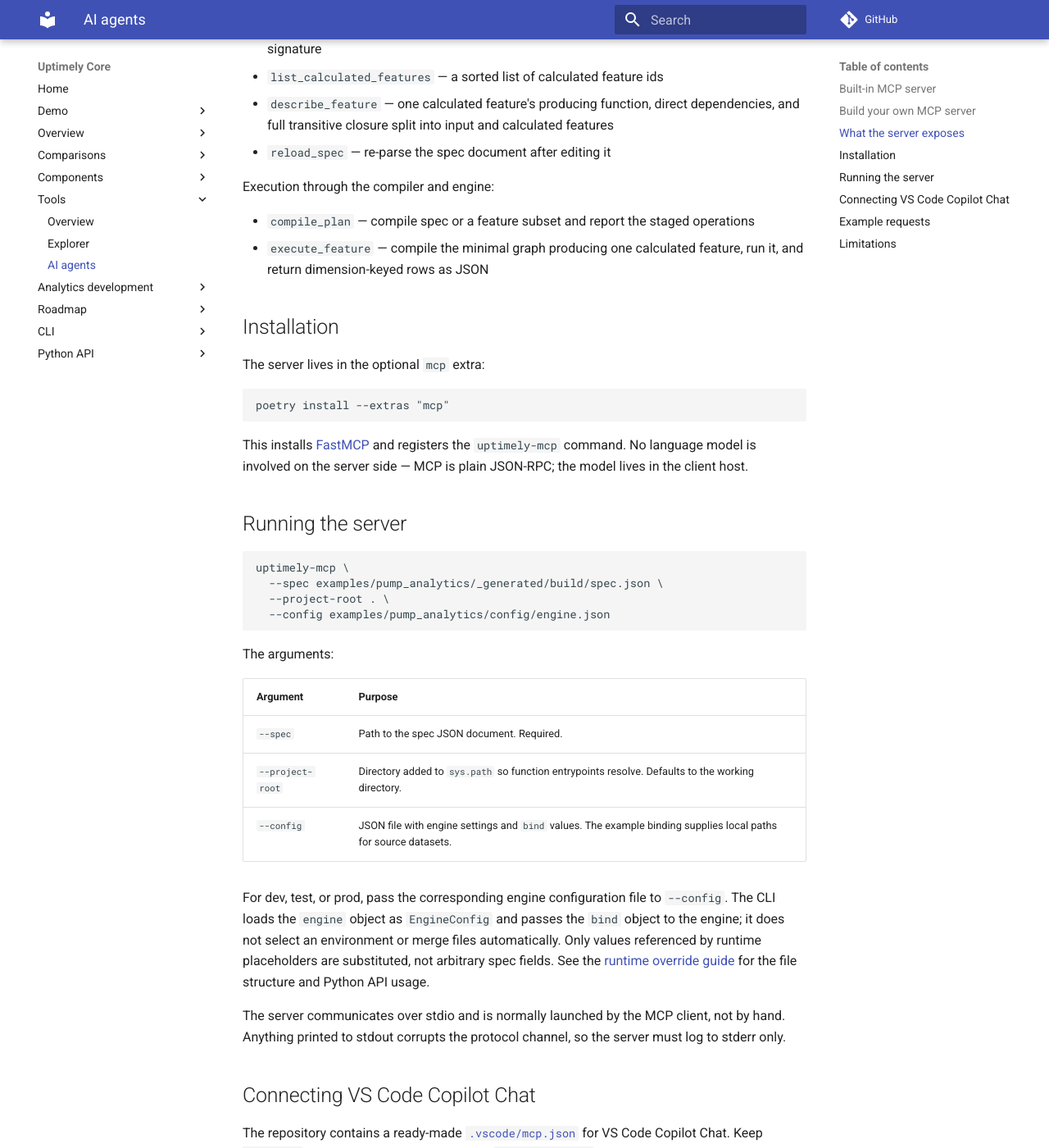
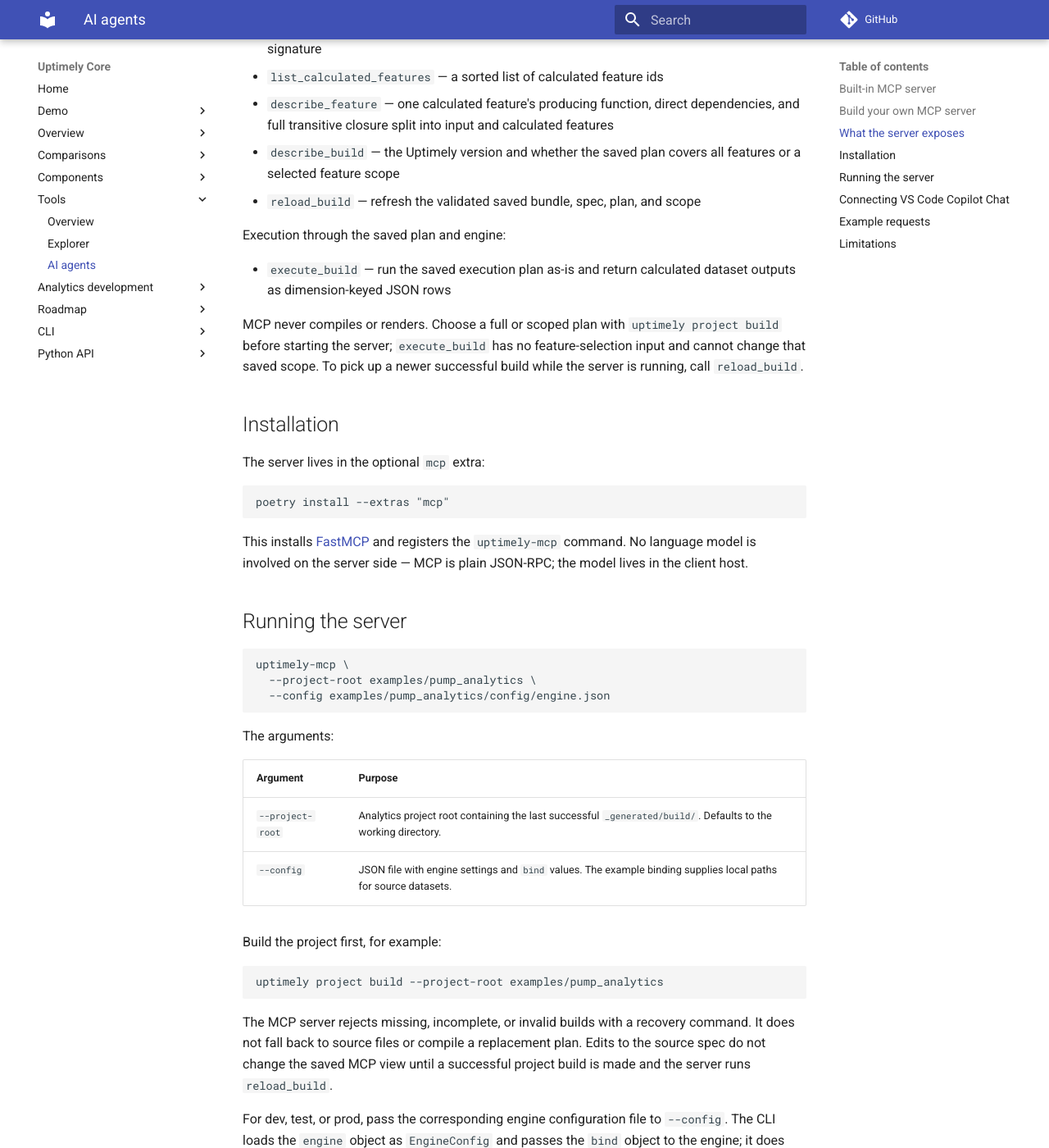
Before and after one commit to uptimely-ai/uptimely-core, an MkDocs documentation site: the page built from docs/tools/ai.md, in a window 1280 px wide and 1400 px high, scrolled down 887 px. Shown: the whole window at 82% size. Built offline with MkDocs 1.6.1 and Material for MkDocs 9.7.7, drawn with Linux system fonts in a browser that asks for light colours; comment, search, counter and statistics services are not loaded; some of the changed text lies outside the part shown.

Commit message:
Execute validated saved builds in MCP

````diff
--- a/docs/tools/ai.md
+++ b/docs/tools/ai.md
@@ -12,8 +12,8 @@ artifacts an agent can read are the ones the compiler and engine consume.
 
 The package ships a basic [MCP](https://modelcontextprotocol.io) server that exposes
 these capabilities as agent tools. Once connected, assistants such as VS Code
-Copilot Chat can inspect spec, explain catalog functions, compile
-plans, and execute individual calculated features conversationally.
+Copilot Chat can inspect the saved spec and execution scope, explain catalog
+functions, and run the saved plan conversationally.
 
 ## Build your own MCP server
 
@@ -26,7 +26,7 @@ mappings declare required and produced features, so execution includes the
 prerequisites for a function **bound to features**, not just the raw function.
 The server therefore offers two layers:
 
-Introspection over spec:
+Introspection over the saved spec and build:
 
 - `list_functions` — every catalog function id grouped by category
 - `describe_function` — one function's entrypoint, declared arguments, and
@@ -35,14 +35,19 @@ Introspection over spec:
 - `describe_feature` — one calculated feature's producing function, direct
   dependencies, and full transitive closure split into input and calculated
   features
-- `reload_spec` — re-parse the spec document after editing it
+- `describe_build` — the Uptimely version and whether the saved plan covers all
+  features or a selected feature scope
+- `reload_build` — refresh the validated saved bundle, spec, plan, and scope
 
-Execution through the compiler and engine:
+Execution through the saved plan and engine:
 
-- `compile_plan` — compile spec or a feature subset and
-  report the staged operations
-- `execute_feature` — compile the minimal graph producing one calculated
-  feature, run it, and return dimension-keyed rows as JSON
+- `execute_build` — run the saved execution plan as-is and return calculated
+  dataset outputs as dimension-keyed JSON rows
+
+MCP never compiles or renders. Choose a full or scoped plan with
+`uptimely project build` before starting the server; `execute_build` has no
+feature-selection input and cannot change that saved scope. To pick up a newer
+successful build while the server is running, call `reload_build`.
 
 ## Installation
 
@@ -60,8 +65,7 @@ is plain JSON-RPC; the model lives in the client host.
 
 ```sh
 uptimely-mcp \
-  --spec examples/pump_analytics/_generated/build/spec.json \
-  --project-root . \
+  --project-root examples/pump_analytics \
   --config examples/pump_analytics/config/engine.json
 ```
 
@@ -69,9 +73,19 @@ The arguments:
 
 Argument | Purpose
 --- | ---
-`--spec` | Path to the spec JSON document. Required.
-`--project-root` | Directory added to `sys.path` so function entrypoints resolve. Defaults to the working directory.
+`--project-root` | Analytics project root containing the last successful `_generated/build/`. Defaults to the working directory.
 `--config` | JSON file with engine settings and `bind` values. The example binding supplies local paths for source datasets.
+
+Build the project first, for example:
+
+```sh
+uptimely project build --project-root examples/pump_analytics
+```
+
+The MCP server rejects missing, incomplete, or invalid builds with a recovery
+command. It does not fall back to source files or compile a replacement plan.
+Edits to the source spec do not change the saved MCP view until a successful
+project build is made and the server runs `reload_build`.
 
 For dev, test, or prod, pass the corresponding engine configuration file to
 `--config`. The CLI loads the `engine` object as `EngineConfig` and passes the
@@ -101,10 +115,8 @@ workspace and launches the server from its Poetry virtual environment.
       "command": "${workspaceFolder}/.venv/bin/uptimely-mcp",
       "cwd": "${workspaceFolder}",
       "args": [
-        "--spec",
-        "${workspaceFolder}/examples/pump_analytics/_generated/build/spec.json",
         "--project-root",
-        "${workspaceFolder}",
+        "${workspaceFolder}/examples/pump_analytics",
         "--config",
         "${workspaceFolder}/examples/pump_analytics/config/engine.json"
       ]
@@ -117,12 +129,12 @@ To use it:
 
 1. In the Dev Container, `post-create.sh` installs the MCP extra. Outside the
    Dev Container, run `./scripts/install-mcp.sh` from the repository root to
-   install MCP and export the example spec.
+   install MCP and build the example bundle.
 2. Reopen the folder in the Dev Container if needed, then open Copilot Chat in
    **Agent mode** — tools are not available in Ask mode.
 3. Check the tools icon to confirm the `uptimely` tools are listed, then ask
-   for example: *"describe the pump_health_score function"* or *"execute
-   pump_health_score and show three rows"*.
+   for example: *"describe the pump_health_score function"* or *"run the saved
+   build and show three rows per dataset"*.
 
 MCP sampling uses VS Code's default available models. The repository does not
 pin an `allowedModels` list because VS Code identifies a workspace MCP server
@@ -169,23 +181,21 @@ running the runners by hand:
   `list_functions`
 - *"What arguments does `normalize_health_signal` take?"* → `describe_function`
 - *"What does `pump_health_score` depend on?"* → `describe_feature`
-- *"Compile a plan for `pump_health_score` and list its stages"* →
-  `compile_plan`
-- *"Compute `pump_health_score` for five pumps"* → `execute_feature`
-- *"I edited the spec document; reload it"* → `reload_spec`
+- *"What feature scope does this build cover?"* → `describe_build`
+- *"Run the saved build and show up to five rows per dataset"* →
+  `execute_build`
+- *"I rebuilt the project; reload the active build"* → `reload_build`
 
-`execute_feature` returns entity dimension keys plus the computed feature, so
-results stay traceable to the owning entity rather than bare numbers. The
-example engine runner also returns the IDs of calculated features directly,
-without writing a calculated telemetry output file.
+`execute_build` returns entity dimension keys plus the calculated features for
+each dataset, so results stay traceable to their owning entity rather than bare
+numbers. It runs the plan's configured sinks, which may persist output.
 
 ## Limitations
 
 - The server wraps the built-in batch engine; streaming sources are not
   available.
-- Subset plans still execute the owning dataset's sinks. A sink that expects
-  features outside the subset fails after the calculation succeeds — the tool
-  reports such failures under `warnings` while still returning the computed
-  rows.
-- Frame payloads are capped by the `max_rows` argument of `execute_feature` to
-  keep responses within a size agents can handle.
+- Scoped plans still execute their configured sinks. A sink that expects
+  features outside the selected plan can fail; if all calculated outputs were
+  produced, the tool reports sink failures as warnings.
+- Each dataset payload is capped by the `max_rows` argument of `execute_build`
+  to keep responses within a size agents can handle.
````
Also changed, not shown: CHANGELOG.md (+3 -0 lines), SECURITY.md (+1 -1 lines), 3 other files.
